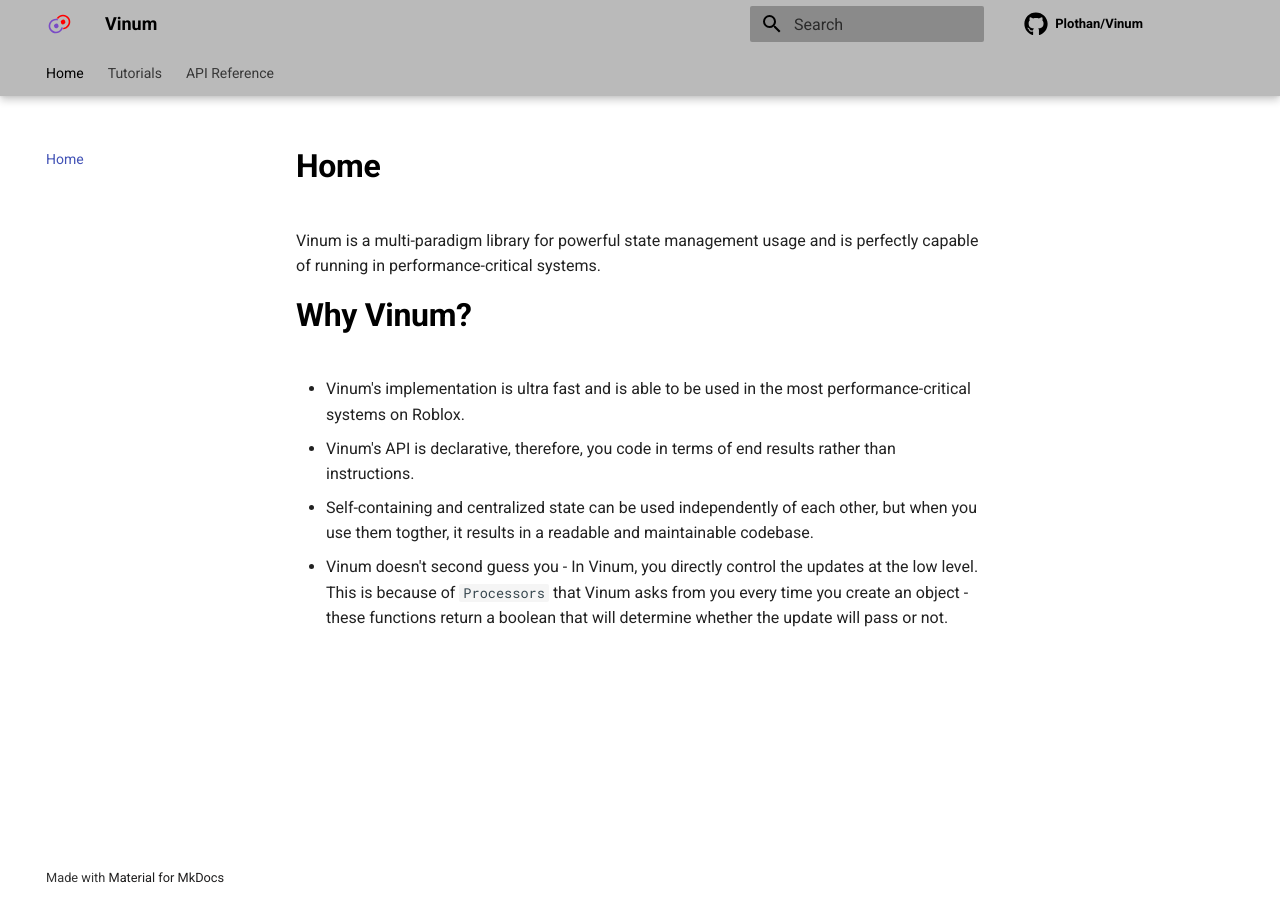
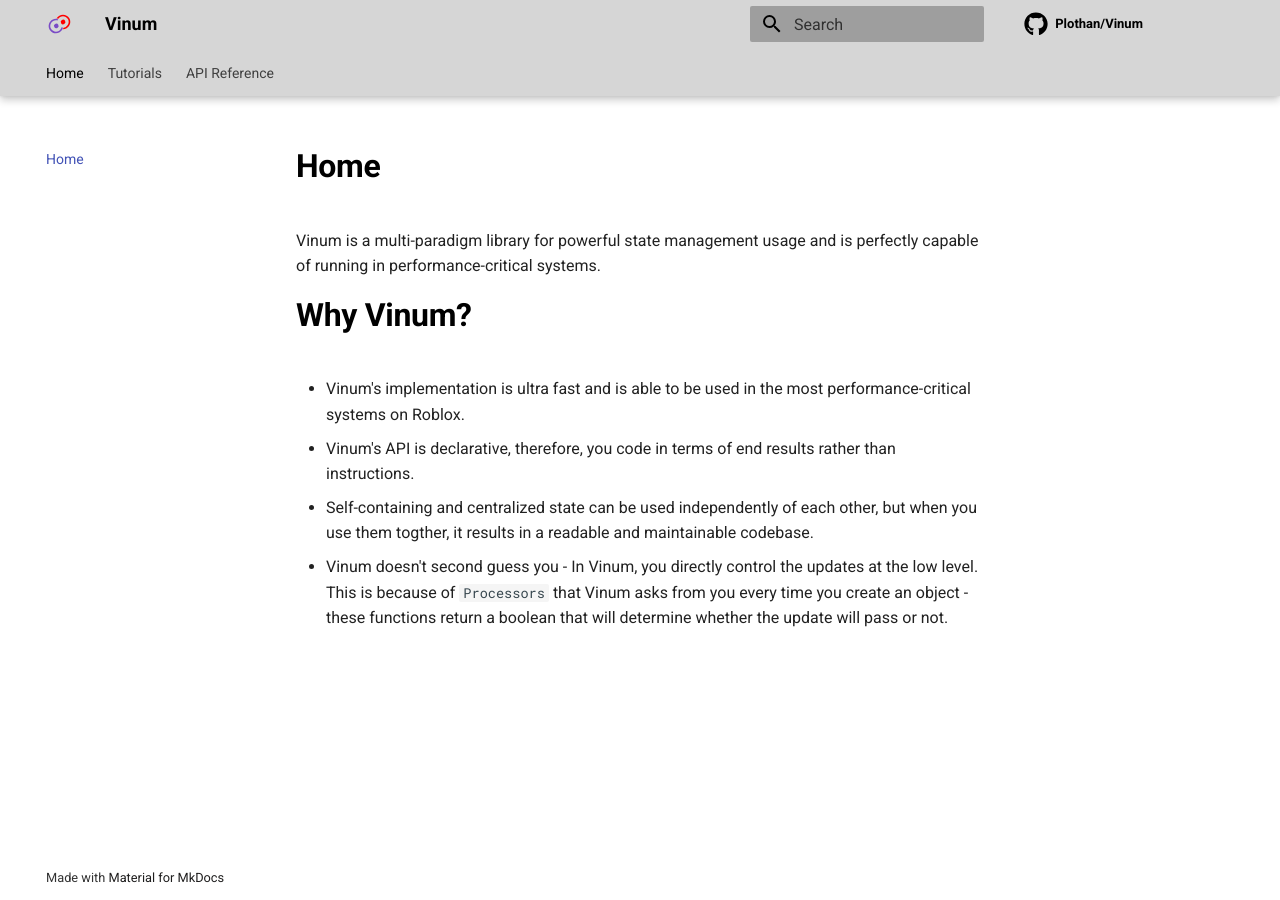
Before and after one commit to vinum-team/Vinum, an MkDocs documentation site: the page built from docs/index.md, in a window 1280 px wide. Built offline with MkDocs 1.6.1 and Material for MkDocs 9.7.7, drawn with Linux system fonts in a browser that asks for light colours; comment, search, counter and statistics services are not loaded.

Commit message:
Update theme.css

```diff
--- a/docs/stylesheets/theme.css
+++ b/docs/stylesheets/theme.css
@@ -1,5 +1,5 @@
 :root > * {
-    --md-primary-fg-color:               hsl(0, 0%, 73%);
+    --md-primary-fg-color:               hsl(0, 0%, 84%);
     --md-primary-fg-color--light:        rgb(152, 151, 151);
     --md-primary-fg-color--dark:         rgb(64, 64, 64);
     --md-primary-bg-color:               rgb(0, 0, 0);
```
